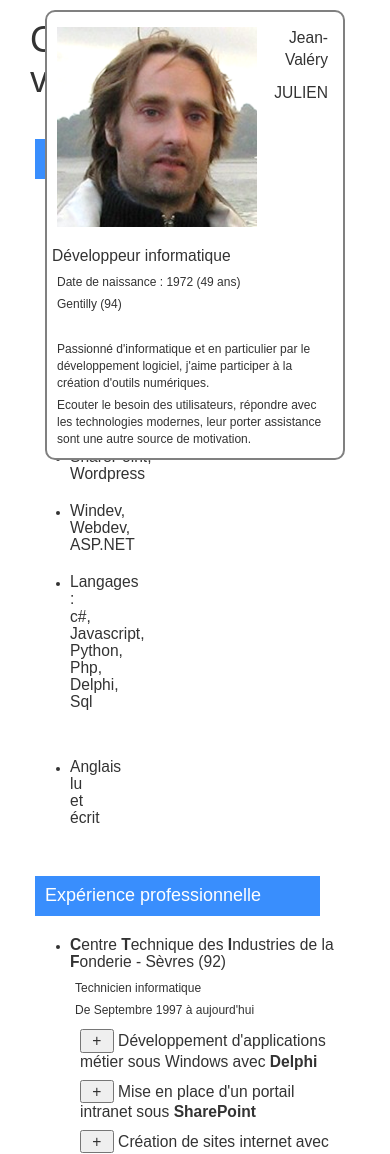
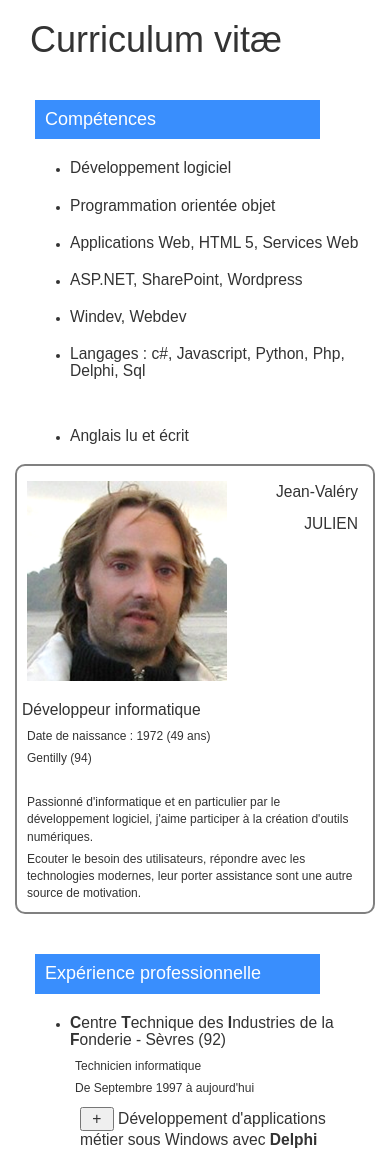
Before and after one commit to jeeve/greduvent, a PHP site: page /cv/cv.php in a window 390 px wide. Shown: the part 51-1205 px from the top of the page. Run offline with PHP 8.4, Linux system fonts and the light colour scheme; some web fonts are replaced.

Commit message:
responsive

```diff
--- a/cv/cv.php
+++ b/cv/cv.php
@@ -20,7 +20,7 @@
             <div class="col-xs-12 col-sm-12 col-md-12 fond">
 
                 <div class="row">
-                    <div class="col-xs-1 col-md-8 fond">
+                    <div class="col-xs-12 col-md-8 fond">
                         <h1>Curriculum vitæ</h1>
                         <h2>Compétences</h2>
                         <ul>
@@ -34,10 +34,10 @@
                                 <h3>Applications Web, HTML 5, Services Web</h3>
                             </li>
                             <li>
-                                <h3>SharePoint, Wordpress</h3>
+                                <h3>ASP.NET, SharePoint, Wordpress</h3>
                             </li>
                             <li>
-                                <h3>Windev, Webdev, ASP.NET</h3>
+                                <h3>Windev, Webdev</h3>
                             </li>
                             <li>
                                 <h3>Langages : c#, Javascript, Python, Php, Delphi, Sql</h3>
@@ -49,7 +49,7 @@
                         </ul>
 
                     </div>
-                    <div class="col-xs-10 col-md-4 fond-table encadrement-table encadre">
+                    <div class="col-xs-12 col-md-4 fond-table encadrement-table encadre">
                         <div>
                             <img class="photo" src="images/jvj.png" />
                             <div class="nom">Jean-Valéry</div>
```
